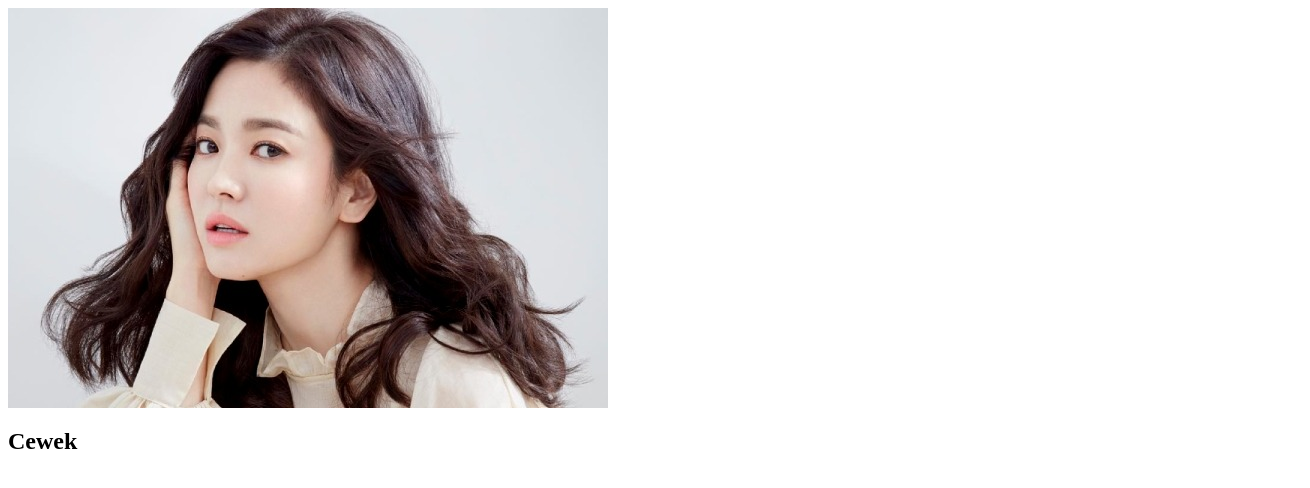
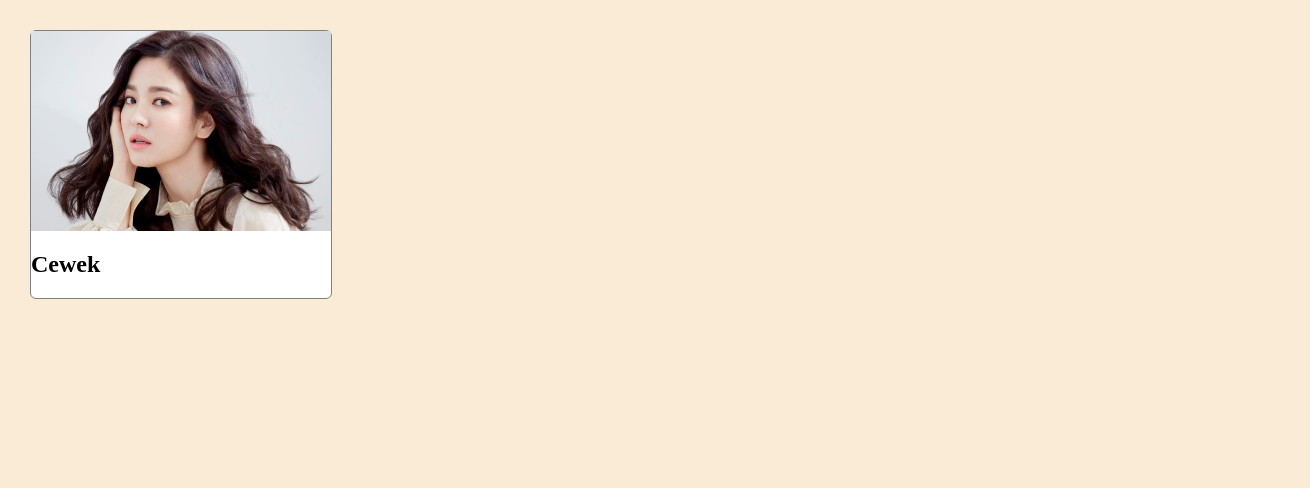
Before and after one commit to Luppins/my-repo-from-remote, a plain HTML site: page index.html in a window 1280 px wide. Shown: the whole page, 1310 px wide, since content can reach past the window. Drawn offline with Linux system fonts and the light colour scheme.

Commit message:
added initial style.css to style the profile

```diff
--- a/index.html
+++ b/index.html
@@ -3,6 +3,7 @@
     <meta charset="UTF-8">
     <meta http-equiv="X-UA-Compatible" content="IE=edge">
     <meta name="viewport" content="width=device-width, initial-scale=1.0">
+    <link rel="stylesheet" href="style.css">
     <title>Document</title>
 </head>
 <body>
--- /dev/null
+++ b/style.css
@@ -0,0 +1,16 @@
+body{
+    width: 100%;
+    margin: 30px;
+    background-color: antiquewhite;
+}
+
+#profile-container{
+    max-width: 300px;
+    background-color: white;
+    border: 1px solid gray;
+    border-radius: 6px;
+}
+
+#profile-image{
+    width: 100%;
+}
```
